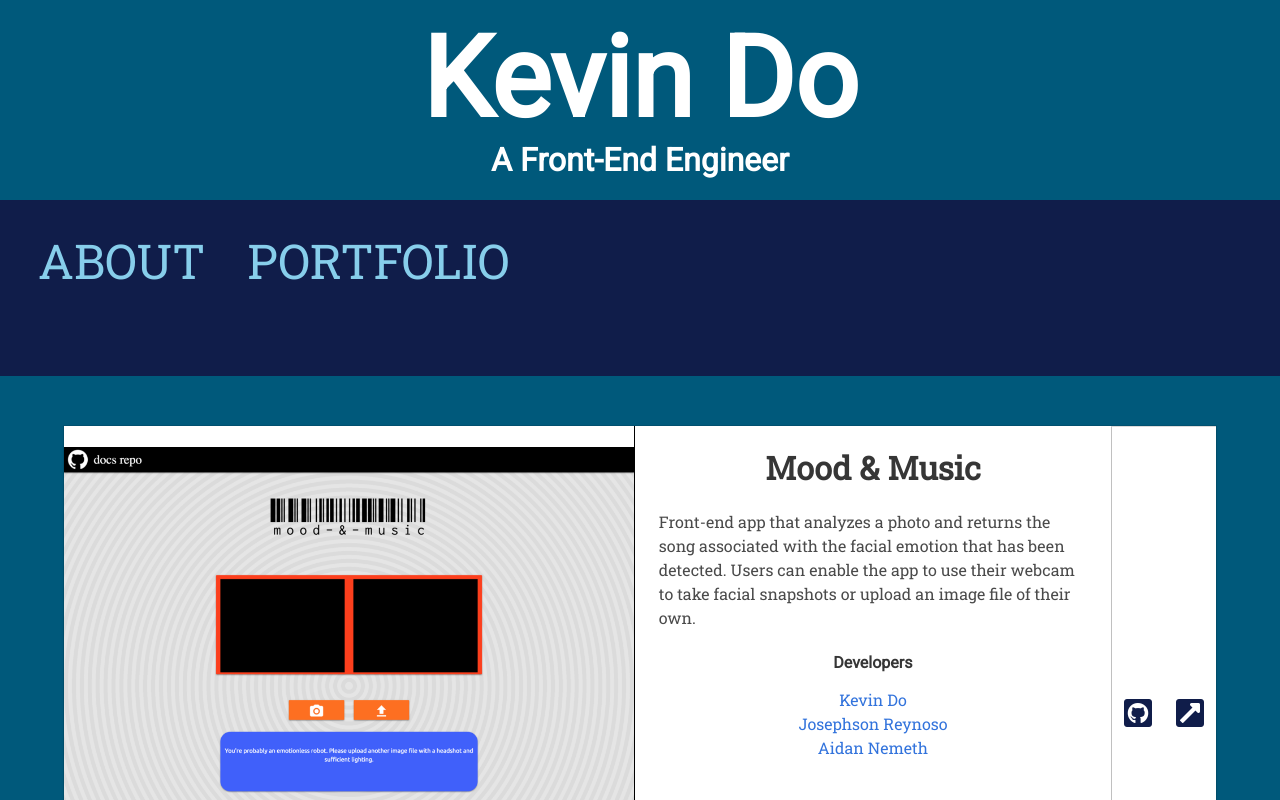
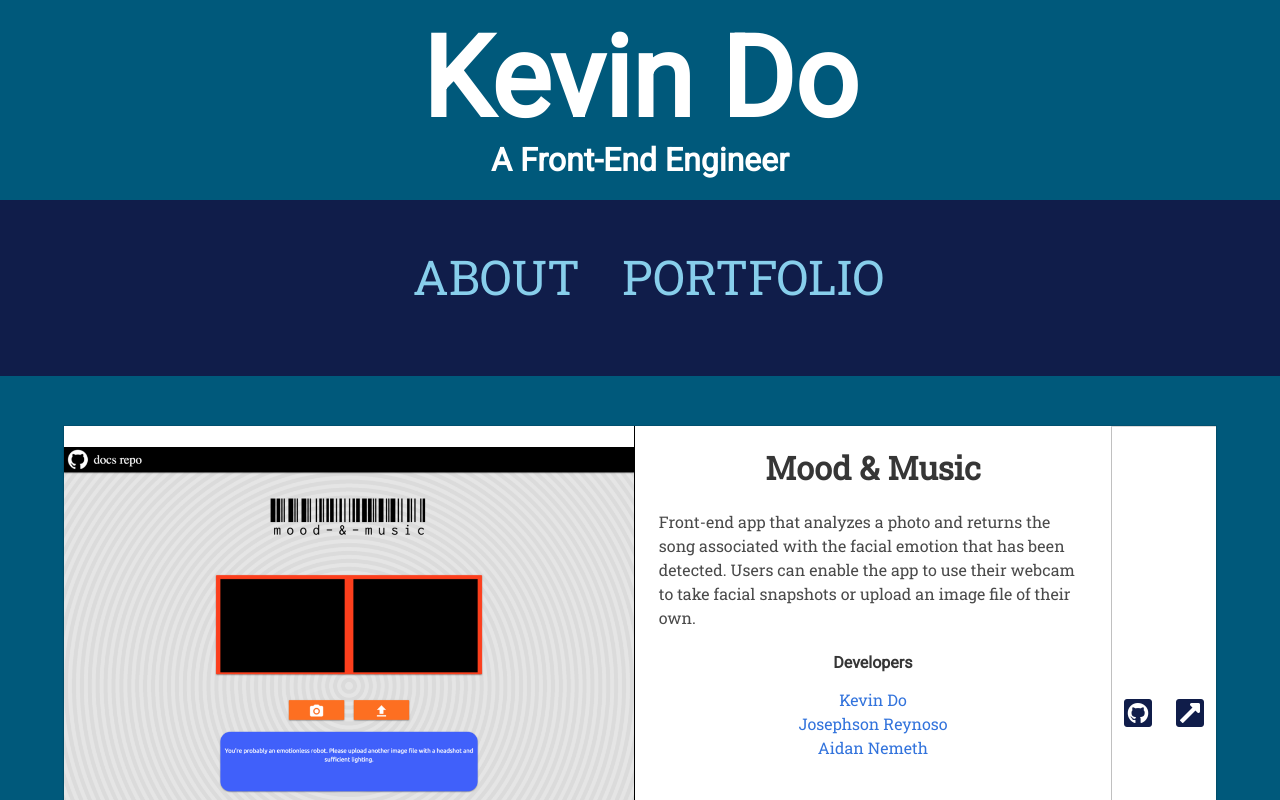
Before and after one commit to do-kevin/do-kevin.github.io, a React (Create React App) app: page / in a window 1280 px wide. Shown: the top 800 px of the page. Built offline with nearby package versions, Linux system fonts and the light colour scheme.

Commit message:
Removes nowraps

```diff
--- a/src/static/css/Portfolio.scss
+++ b/src/static/css/Portfolio.scss
@@ -107,9 +107,6 @@ html {
 
 #menu-bar {
     background: rgb(16, 29, 74);
-    display: flex;
-    -webkit-flex-wrap: nowrap !important;
-    flex-wrap: nowrap !important;
 }
 
 #menu-ul {
@@ -249,7 +246,6 @@ h6 {
     .footer-links {
         border-left: 1px solid rgba(128, 128, 128, 0.493);
     }
-
 }
 
 @media (min-width: 769px) and (max-width: 916px) {
@@ -334,7 +330,6 @@ h6 {
     color: rgb(0, 0, 0);
     border-radius: 5px;
     border: 1px solid transparent;
-    flex-wrap: nowrap;
 }
 
 .external-links:hover {
```
Also changed, not shown: src/static/css/Portfolio.css, 1 other file (tests, documents, lock files or other folders).
